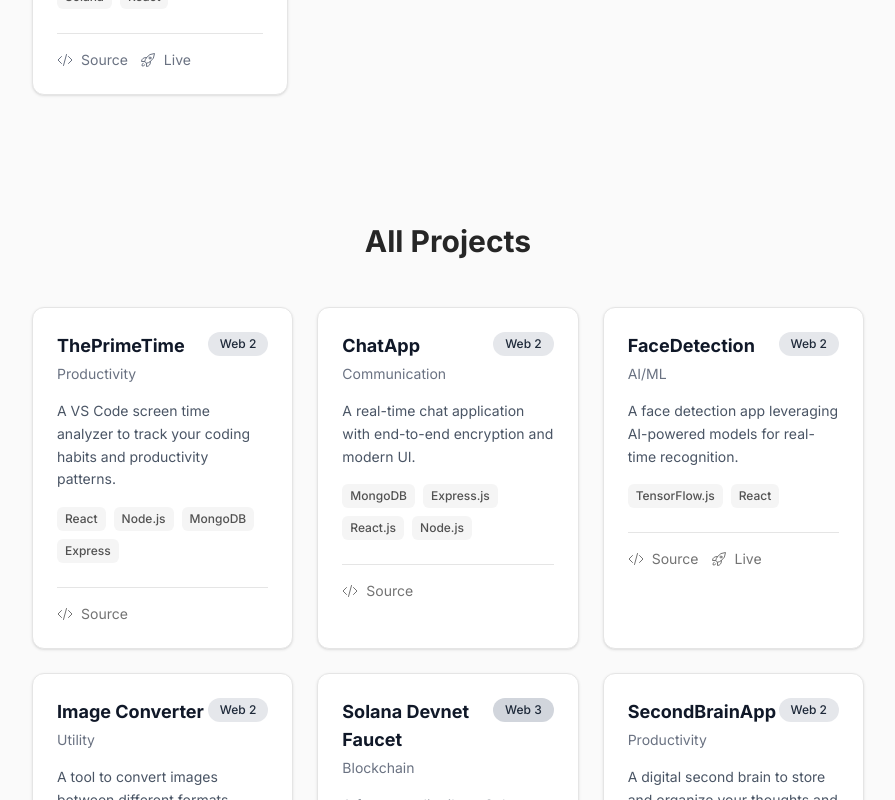
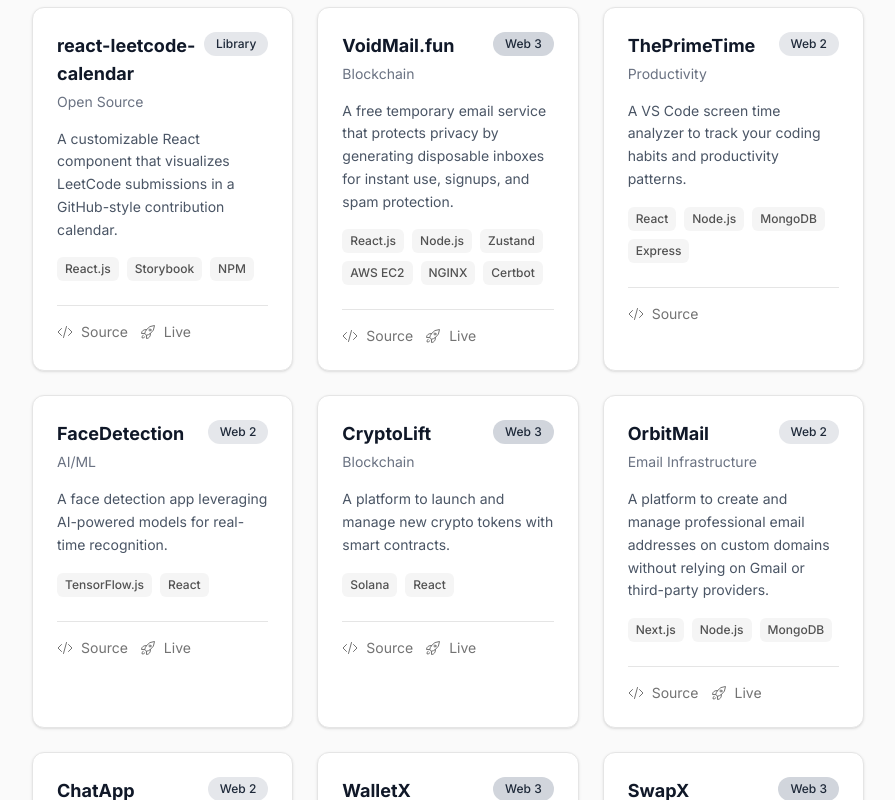
Before and after one commit to saurabhhh777/BunnysPortfolio, a Next.js app in the folder frontend/: page / in a window 1280 px wide. Shown: the part 2640-3440 px from the top of the page, without its empty margins (192-1087 px from the left). Built offline with nearby package versions, Linux system fonts and the light colour scheme.

Commit message:
feat: Reorder featured projects and add new projects (VoidMail.fun, OrbitMail, WalletX, SwapX, react-leetcode-calendar)

```diff
--- a/frontend/src/app/page.tsx
+++ b/frontend/src/app/page.tsx
@@ -1,3 +1,5 @@
+'use client';
+
 import { FaGithub, FaLinkedin, FaTwitter, FaEnvelope, FaFileAlt, FaComments, FaGraduationCap } from 'react-icons/fa';
 import { CodeBracketIcon, RocketLaunchIcon } from '@heroicons/react/24/outline';
 import clsx from 'clsx';
@@ -6,6 +8,27 @@ import { track } from '@vercel/analytics';
 
 export default function Home() {
   const projects = [
+    {
+      name: "react-leetcode-calendar",
+      repo: "https://github.com/saurabhhh777/react-leetcode-calendar",
+      site: "https://www.npmjs.com/package/react-leetcode-calendar",
+      docs: "https://react-leetcode-calendar-docs.vercel.app/?path=/docs/react-leetcode-calendar-leetcodecalendar--docs",
+      description: "A customizable React component that visualizes LeetCode submissions in a GitHub-style contribution calendar.",
+      techStack: ["React.js", "Storybook", "NPM"],
+      type: "Library",
+      featured: true,
+      category: "Open Source"
+    },
+    {
+      name: "VoidMail.fun",
+      repo: "https://github.com/saurabhhh777/Voidmail.fun.git",
+      site: "https://voidmail.fun/",
+      description: "A free temporary email service that protects privacy by generating disposable inboxes for instant use, signups, and spam protection.",
+      techStack: ["React.js", "Node.js", "Zustand", "AWS EC2", "NGINX", "Certbot"],
+      type: "Web 3",
+      featured: true,
+      category: "Blockchain"
+    },
     {
       name: "ThePrimeTime",
       repo: "https://github.com/saurabhhh777/ThePrimeTime.git",
@@ -17,24 +40,67 @@ export default function Home() {
       category: "Productivity"
     },
     {
+      name: "FaceDetection",
+      repo: "https://github.com/saurabhhh777/FaceDetection.git",
+      site: "https://appface-detect.vercel.app/",
+      description: "A face detection app leveraging AI-powered models for real-time recognition.",
+      techStack: ["TensorFlow.js", "React"],
+      type: "Web 2",
+      featured: false,
+      category: "AI/ML"
+    },
+    {
+      name: "CryptoLift",
+      repo: "https://github.com/saurabhhh777/CryptoLift.git",
+      site: "https://token-launch-pad.vercel.app/",
+      description: "A platform to launch and manage new crypto tokens with smart contracts.",
+      techStack: ["Solana", "React"],
+      type: "Web 3",
+      featured: false,
+      category: "Blockchain"
+    },
+    {
+      name: "OrbitMail",
+      repo: "https://github.com/saurabhhh777/OrbitMail",
+      site: "https://orbitmail.fun/",
+      description: "A platform to create and manage professional email addresses on custom domains without relying on Gmail or third-party providers.",
+      techStack: ["Next.js", "Node.js", "MongoDB"],
+      type: "Web 2",
+      featured: false,
+      category: "Email Infrastructure"
+    },
+    {
       name: "ChatApp",
       repo: "https://github.com/saurabhhh777/ChatApp.git",
       site: "#",
       description: "A real-time chat application with end-to-end encryption and modern UI.",
       techStack: ["MongoDB", "Express.js", "React.js", "Node.js"],
       type: "Web 2",
-      featured: true,
+      featured: false,
       category: "Communication"
     },
     {
-      name: "FaceDetection",
-      repo: "https://github.com/saurabhhh777/FaceDetection.git",
-      site: "https://appface-detect.vercel.app/",
-      description: "A face detection app leveraging AI-powered models for real-time recognition.",
-      techStack: ["TensorFlow.js", "React"],
-      type: "Web 2",
-      featured: true,
-      category: "AI/ML"
+      name: "WalletX",
+      repo: "https://github.com/saurabhhh777/WalletX",
+      site: "https://walletx-git-master-asksaurabh.vercel.app/",
+      description: "A modern, secure multi-chain crypto wallet supporting Ethereum and Solana, built with React, TypeScript, Node.js, and MongoDB.",
+      techStack: [
+        "React 18", "TypeScript", "TailwindCSS", "Node.js", "Express.js",
+        "MongoDB", "Mongoose", "Passport.js", "JWT", "Ethers.js", "@solana/web3.js"
+      ],
+      type: "Web 3",
+      featured: false,
+      category: "Wallet"
+    },
+    {
+      name: "SwapX",
+      repo: "https://github.com/saurabhhh777/SwapX",
+      site: "https://swap-x-chi.vercel.app/",
+      description: "A decentralized swapping platform for Ethereum and Solana tokens, powered by smart contracts and real-time exchange rates for fast, secure, low-fee transactions.",
+      techStack: ["Solidity", "React", "Ethers.js", "@solana/web3.js"],
+      type: "Web 3",
+      featured: false,
+      category: "DeFi"
     },
     {
       name: "Image Converter",
@@ -53,7 +119,7 @@ export default function Home() {
       description: "A faucet to distribute Solana Devnet tokens for development and testing.",
       techStack: ["Solana", "React"],
       type: "Web 3",
-      featured: true,
+      featured: false,
       category: "Blockchain"
     },
     {
@@ -95,16 +161,6 @@ export default function Home() {
       type: "Web 2",
       featured: false,
       category: "Business"
-    },
-    {
-      name: "TokenLaunchPad",
-      repo: "https://github.com/saurabhhh777/CryptoLift.git",
-      site: "https://token-launch-pad.vercel.app/",
-      description: "A platform to launch and manage new crypto tokens with smart contracts.",
-      techStack: ["Solana", "React"],
-      type: "Web 3",
-      featured: false,
-      category: "Blockchain"
     }
   ];
 
```
